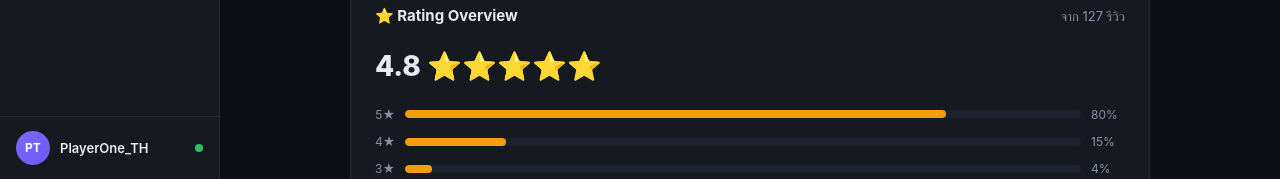
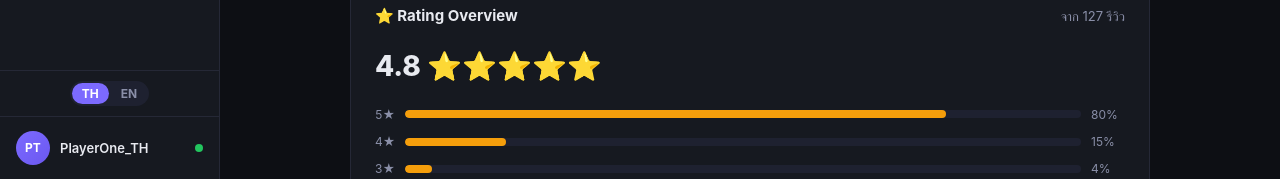
Before and after one commit to boatdev085/partyforfriendly, a Next.js app: page /profile/1 in a window 1280 px wide. Shown: the part 621-800 px from the top of the page. Built offline with nearby package versions, Linux system fonts and the light colour scheme.

Commit message:
feat: add i18n TH/EN support (Issue #11)

```diff
--- /dev/null
+++ b/src/components/layout/LangSwitcher.tsx
@@ -0,0 +1,46 @@
+"use client"
+import styled from "styled-components"
+import { theme } from "@/styles/theme"
+import { useLocale } from "@/lib/locale-context"
+import type { Locale } from "@/lib/i18n"
+
+const Wrapper = styled.div`
+  display: flex;
+  align-items: center;
+  background: ${theme.colors.bgHover};
+  border-radius: ${theme.radii.full};
+  padding: 2px;
+  gap: 2px;
+`
+
+const LangBtn = styled.button<{ $active: boolean }>`
+  padding: 3px 10px;
+  border-radius: ${theme.radii.full};
+  font-size: 12px;
+  font-weight: 700;
+  border: none;
+  cursor: pointer;
+  transition: all 0.15s;
+  background: ${({ $active }) => ($active ? theme.colors.primary : "transparent")};
+  color: ${({ $active }) => ($active ? "#fff" : theme.colors.textMuted)};
+
+  &:hover {
+    color: ${({ $active }) => ($active ? "#fff" : theme.colors.text)};
+  }
+`
+
+const locales: Locale[] = ["th", "en"]
+const labels: Record<Locale, string> = { th: "TH", en: "EN" }
+
+export default function LangSwitcher() {
+  const { locale, setLocale } = useLocale()
+  return (
+    <Wrapper>
+      {locales.map((l) => (
+        <LangBtn key={l} $active={locale === l} onClick={() => setLocale(l)}>
+          {labels[l]}
+        </LangBtn>
+      ))}
+    </Wrapper>
+  )
+}
--- a/src/components/layout/LayoutShell.tsx
+++ b/src/components/layout/LayoutShell.tsx
@@ -5,6 +5,8 @@ import styled from "styled-components";
 import { theme } from "@/styles/theme";
 import Sidebar from "./Sidebar";
 import HamburgerBtn from "./HamburgerBtn";
+import LangSwitcher from "./LangSwitcher";
+import { LocaleProvider } from "@/lib/locale-context";
 
 const ShellWrapper = styled.div`
   display: flex;
@@ -33,6 +35,7 @@ const MobileTopBarTitle = styled.span`
   font-size: 15px;
   font-weight: 700;
   color: ${theme.colors.text};
+  flex: 1;
 `;
 
 const MainContent = styled.main`
@@ -50,15 +53,18 @@ export default function LayoutShell({ children }: LayoutShellProps) {
   const [sidebarOpen, setSidebarOpen] = useState(false);
 
   return (
+    <LocaleProvider>
       <ShellWrapper>
         <Sidebar open={sidebarOpen} onClose={() => setSidebarOpen(false)} />
         <MainContent>
           <MobileTopBar>
             <HamburgerBtn onClick={() => setSidebarOpen(true)} />
             <MobileTopBarTitle>PartyForFriendly</MobileTopBarTitle>
+            <LangSwitcher />
           </MobileTopBar>
           {children}
         </MainContent>
       </ShellWrapper>
+    </LocaleProvider>
   );
 }
--- a/src/components/layout/Sidebar.tsx
+++ b/src/components/layout/Sidebar.tsx
@@ -4,10 +4,12 @@ import Link from "next/link";
 import { usePathname } from "next/navigation";
 import styled, { css } from "styled-components";
 import { theme } from "@/styles/theme";
+import { useLocale } from "@/lib/locale-context";
+import LangSwitcher from "./LangSwitcher";
 
 interface NavItemData {
   icon: string;
-  label: string;
+  labelKey: string;
   href: string;
   badge?: string;
 }
@@ -21,25 +23,25 @@ const navSections: NavSection[] = [
   {
     label: "MAIN",
     items: [
-      { icon: "🏠", label: "หน้าหลัก", href: "/" },
-      { icon: "📋", label: "Party List", href: "/parties" },
-      { icon: "🔍", label: "ค้นหา", href: "/search" },
-      { icon: "➕", label: "สร้าง Party", href: "/parties/create" },
+      { icon: "🏠", labelKey: "nav_home", href: "/" },
+      { icon: "📋", labelKey: "nav_list", href: "/parties" },
+      { icon: "🔍", labelKey: "nav_search", href: "/search" },
+      { icon: "➕", labelKey: "nav_create", href: "/parties/create" },
     ],
   },
   {
     label: "MY PARTY",
     items: [
-      { icon: "🎮", label: "ห้อง Party", href: "/parties/1" },
-      { icon: "⚙️", label: "จัดการห้อง", href: "/parties/1/manage" },
+      { icon: "🎮", labelKey: "nav_room", href: "/parties/1" },
+      { icon: "⚙️", labelKey: "nav_leader", href: "/parties/1/manage" },
     ],
   },
   {
     label: "ACCOUNT",
     items: [
-      { icon: "👤", label: "โปรไฟล์", href: "/profile/1" },
-      { icon: "⭐", label: "รีวิว", href: "/reviews" },
-      { icon: "🔔", label: "แจ้งเตือน", href: "/notifications", badge: "3" },
+      { icon: "👤", labelKey: "nav_profile", href: "/profile/1" },
+      { icon: "⭐", labelKey: "nav_rating", href: "/reviews" },
+      { icon: "🔔", labelKey: "nav_notif", href: "/notifications", badge: "3" },
     ],
   },
 ];
@@ -189,13 +191,23 @@ const Badge = styled.span`
   line-height: 1.6;
 `;
 
+const SidebarFooterArea = styled.div`
+  border-top: 1px solid ${theme.colors.border};
+  flex-shrink: 0;
+`;
+
+const LangSwitcherRow = styled.div`
+  padding: 10px 16px;
+  display: flex;
+  justify-content: center;
+  border-bottom: 1px solid ${theme.colors.border};
+`;
+
 const UserFooter = styled.div`
   padding: 14px 16px;
-  border-top: 1px solid ${theme.colors.border};
   display: flex;
   align-items: center;
   gap: 10px;
-  flex-shrink: 0;
 `;
 
 const Avatar = styled.div`
@@ -246,6 +258,7 @@ interface SidebarProps {
 
 export default function Sidebar({ open, onClose }: SidebarProps) {
   const pathname = usePathname();
+  const { t } = useLocale();
 
   return (
     <>
@@ -272,7 +285,7 @@ export default function Sidebar({ open, onClose }: SidebarProps) {
                   onClick={onClose}
                 >
                   <NavIcon>{item.icon}</NavIcon>
-                  <NavLabel>{item.label}</NavLabel>
+                  <NavLabel>{t(item.labelKey)}</NavLabel>
                   {item.badge && <Badge>{item.badge}</Badge>}
                 </NavItemLink>
               ))}
@@ -280,6 +293,10 @@ export default function Sidebar({ open, onClose }: SidebarProps) {
           ))}
         </NavContent>
 
+        <SidebarFooterArea>
+          <LangSwitcherRow>
+            <LangSwitcher />
+          </LangSwitcherRow>
           <UserFooter>
             <Avatar>PT</Avatar>
             <UserInfo>
@@ -287,6 +304,7 @@ export default function Sidebar({ open, onClose }: SidebarProps) {
             </UserInfo>
             <OnlineDot />
           </UserFooter>
+        </SidebarFooterArea>
       </SidebarWrapper>
     </>
   );
--- /dev/null
+++ b/src/lib/i18n.ts
@@ -0,0 +1,47 @@
+export type Locale = "th" | "en"
+
+export const i18n = {
+  th: {
+    // nav
+    nav_home: "หน้าหลัก", nav_list: "Party List", nav_search: "ค้นหา",
+    nav_create: "สร้าง Party", nav_room: "ห้อง Party", nav_leader: "จัดการห้อง",
+    nav_profile: "โปรไฟล์", nav_rating: "รีวิว", nav_notif: "แจ้งเตือน",
+    // home
+    hero_title: "หาเพื่อนเล่นเกม\nง่ายๆ ใน 1 คลิก",
+    hero_sub: "สร้าง party, หาเพื่อนเล่น, คุยได้เลย",
+    btn_browse: "📋 ดู Party ทั้งหมด", btn_create: "➕ สร้าง Party",
+    stat_open: "🟢 Party เปิดอยู่", stat_online: "👥 Online ตอนนี้",
+    stat_today: "🎮 Party วันนี้", stat_rating: "⭐ Rating เฉลี่ย",
+    // party
+    btn_join: "⚡ JOIN PARTY", btn_request: "📨 REQUEST TO JOIN",
+    btn_notify: "🔔 NOTIFY ME WHEN OPEN",
+    status_open: "OPEN", status_pending: "PENDING", status_full: "FULL", status_closed: "CLOSED",
+    mode_auto: "🔓 Auto", mode_approve: "🔒 Approve",
+    // time
+    time_min: "นาทีที่แล้ว", time_hr: "ชั่วโมงที่แล้ว",
+    time_yesterday: "เมื่อวาน", time_days: "วันที่แล้ว",
+    // general
+    see_all: "ดูทั้งหมด →", mark_read: "อ่านทั้งหมด",
+    leave_party: "🚪 ออก Party", save: "💾 Save",
+  },
+  en: {
+    nav_home: "Home", nav_list: "Party List", nav_search: "Search",
+    nav_create: "Create Party", nav_room: "Party Room", nav_leader: "Leader Panel",
+    nav_profile: "Profile", nav_rating: "Reviews", nav_notif: "Notifications",
+    hero_title: "Find Gaming Friends\nin Just 1 Click",
+    hero_sub: "Create a party, find teammates, chat before Discord",
+    btn_browse: "📋 Browse Parties", btn_create: "➕ Create Party",
+    stat_open: "🟢 Open Parties", stat_online: "👥 Online Now",
+    stat_today: "🎮 Parties Today", stat_rating: "⭐ Avg Rating",
+    btn_join: "⚡ JOIN PARTY", btn_request: "📨 REQUEST TO JOIN",
+    btn_notify: "🔔 NOTIFY WHEN OPEN",
+    status_open: "OPEN", status_pending: "PENDING", status_full: "FULL", status_closed: "CLOSED",
+    mode_auto: "🔓 Auto", mode_approve: "🔒 Approve",
+    time_min: "min ago", time_hr: "hr ago",
+    time_yesterday: "Yesterday", time_days: "days ago",
+    see_all: "See All →", mark_read: "Mark All Read",
+    leave_party: "🚪 Leave Party", save: "💾 Save",
+  }
+}
+
+export type I18nKey = keyof typeof i18n.th
--- /dev/null
+++ b/src/lib/locale-context.tsx
@@ -0,0 +1,18 @@
+"use client"
+import { createContext, useContext, useState, ReactNode } from "react"
+import { i18n } from "./i18n"
+import type { Locale } from "./i18n"
+
+const LocaleContext = createContext<{
+  locale: Locale
+  setLocale: (l: Locale) => void
+  t: (key: string) => string
+}>({ locale: "th", setLocale: () => {}, t: (k) => k })
+
+export function LocaleProvider({ children }: { children: ReactNode }) {
+  const [locale, setLocale] = useState<Locale>("th")
+  const t = (key: string) => (i18n[locale] as Record<string, string>)[key] ?? key
+  return <LocaleContext.Provider value={{ locale, setLocale, t }}>{children}</LocaleContext.Provider>
+}
+
+export const useLocale = () => useContext(LocaleContext)
```
Lines whose indentation alone changed are shown as unchanged.
